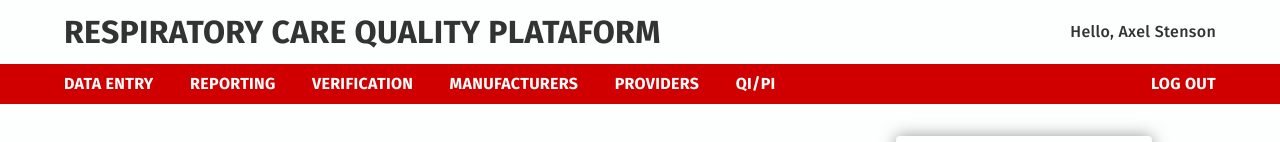
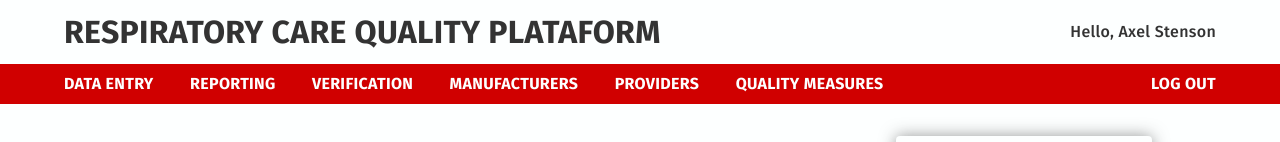
Before and after one commit to miguelbnmv/rha, a plain HTML site: page data-entry.html in a window 1280 px wide. Shown: the top 142 px of the page. Drawn offline with Linux system fonts and the light colour scheme.

Commit message:
Change QI/PI to Quality Measures

```diff
--- a/data-entry.html
+++ b/data-entry.html
@@ -27,7 +27,7 @@
         <a href="verification.html">Verification</a>
         <a href="manufacturers.html">Manufacturers</a>
         <a href="providers.html">Providers</a>
-        <a href="qipi.html">QI/PI</a>
+        <a href="qipi.html">Quality Measures</a>
       </div>
       <a href="login.html">Log Out</a>
     </nav>
```
Also changed, not shown: index.html (+1 -1 lines), manufacturers.html (+1 -1 lines), providers.html (+1 -1 lines), qipi.html (+1 -1 lines), reports.html (+1 -1 lines), verification.html (+1 -1 lines).
